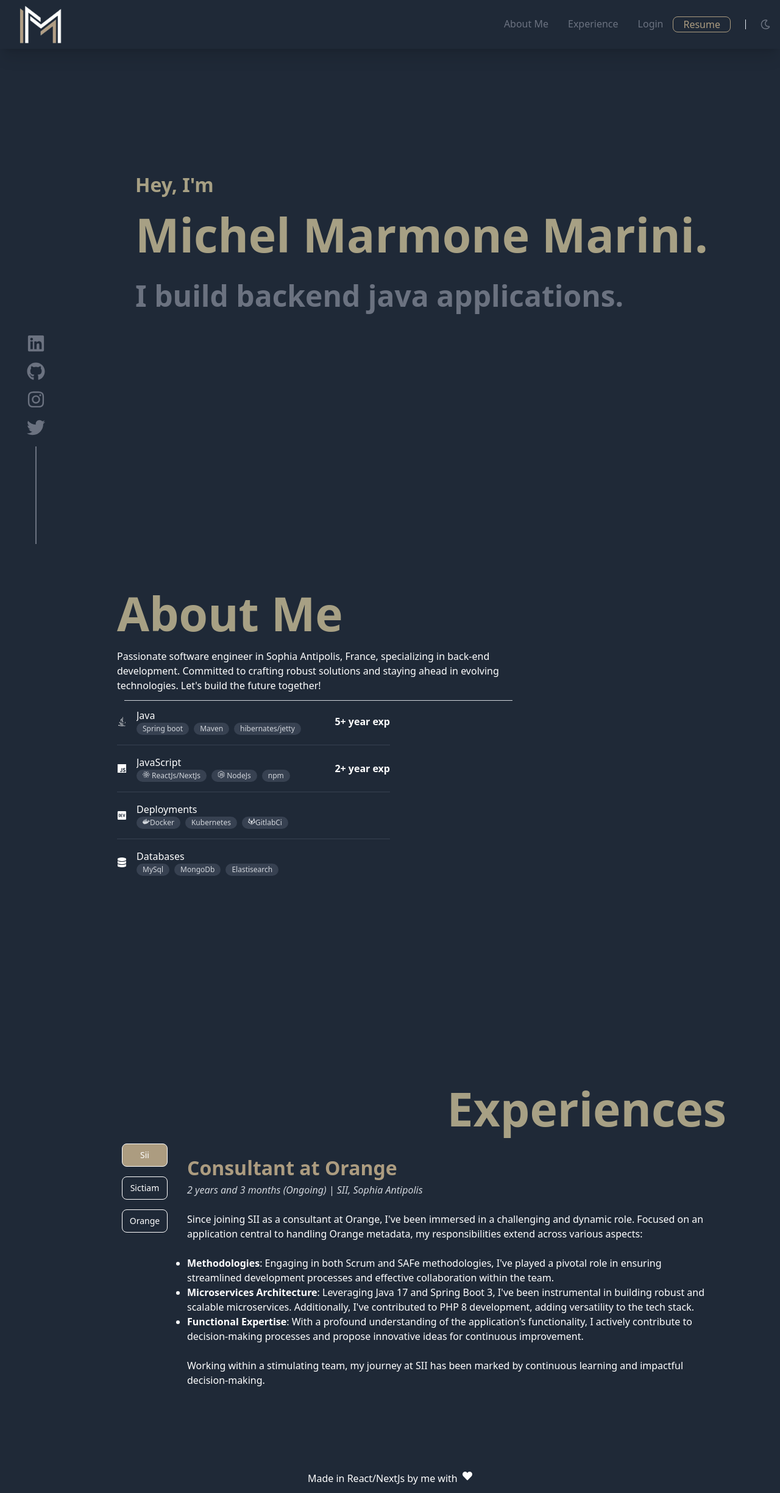
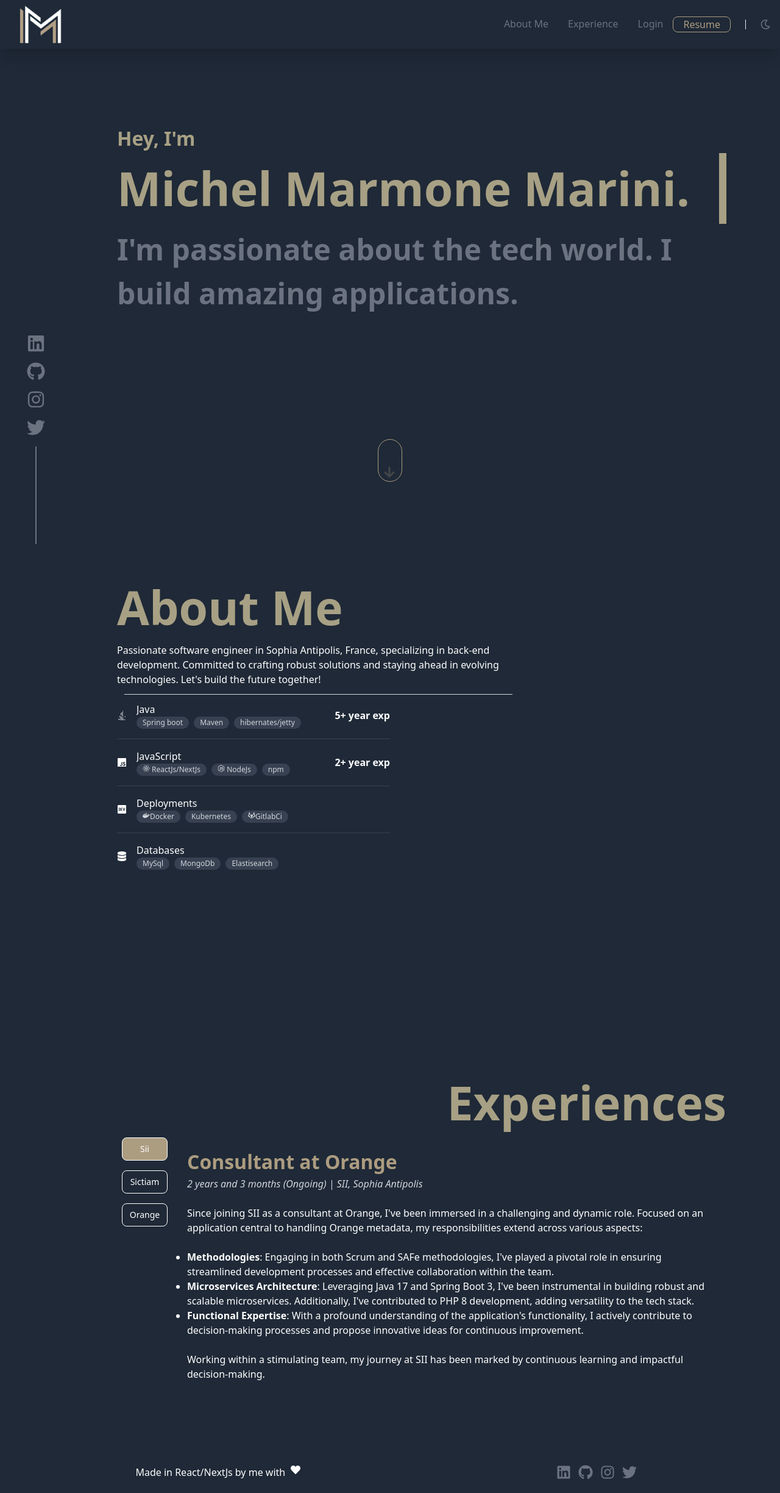
Before and after one commit to MMarmone/portfolio, a Next.js app: page / in a window 1280 px wide. Shown: the whole page at 61% size. Built offline with nearby package versions, Linux system fonts and the light colour scheme; a web font is replaced by a local one.

Commit message:
v1 without login

```diff
--- a/components/Footer.js
+++ b/components/Footer.js
@@ -9,9 +9,9 @@ const medias = [
   ]
 
 const Footer = () => (<footer>
-<div className="flex bottom-0 p-3 ">
+<div className="md:flex jusify-center flex-block bottom-0 p-3 ">
       <div className='flex ml-auto mr-auto dark:text-white text-black'>Made in React/NextJs by me with &nbsp;<FaHeart/></div>
-      <div className="md:hidden mr-1 ml-auto">
+      <div className="md:hiddenflex jusify-center mx-auto">
           <nav >
           {medias.map(({ link, icon, index }) => (
             <a key={index} href={link} className="inline-block mb-1">
--- a/components/content/AboutMe.js
+++ b/components/content/AboutMe.js
@@ -1,11 +1,7 @@
-import { useState } from 'react';
-import Image from 'next/image'
 import { FaJava, FaDocker,FaReact, FaNodeJs, FaJs, FaDev,FaGitlab, FaDatabase } from "react-icons/fa";
 import ScrollRevealImage from '../animation/ScrollRevealImage';
 
 const AboutMe = () => {
-
-
 
     const javaTech = [
         {icon:"",name:"Spring boot"},{icon:"",name:"Maven"},{icon:"",name:"hibernates/jetty"}
--- a/components/content/Introduction.js
+++ b/components/content/Introduction.js
@@ -1,7 +1,18 @@
 import React from 'react';
+import { FaArrowDown } from "react-icons/fa";
+
+const scrollToSection = () => {
+    // Remplacez 'sectionId' par l'ID de la section vers laquelle vous souhaitez faire défiler.
+    const section = document.getElementById('aboutMe');
+
+    if (section) {
+      section.scrollIntoView({ behavior: 'smooth' });
+    }
+  };
+
 
 const Introduction = () => {
-    return <section id='intro'>
+    return <><section id='introduction'>
         <div className='content-div'>
             <div>
                 <h3 className='font-bold' style={{'color' :'#a7a084'}}>
@@ -11,11 +22,16 @@ const Introduction = () => {
                 Michel Marmone Marini.
                 </h1>
                 <h2 className='font-bold text-gray-500'>
-                    I build backend java applications.
+                I'm passionate about the tech world. I build amazing applications.
                 </h2>
             </div>
         </div>
+
     </section>
+    <button className='flex flex-col justify-center m-auto w-10 moving-object-container rounded-full border-secondcolor border border-solid text-secondcolor p-2 '
+            onClick={scrollToSection}>
+        <FaArrowDown className='moving-object'/>
+    </button></>
 }
 
 export default Introduction;
--- a/pages/_app.js
+++ b/pages/_app.js
@@ -2,6 +2,7 @@
 import '../styles/global.css';
 import '../styles/typingAnimation.css'
 import '../styles/ScrollRevealImage.css';
+import '../styles/goDownAnimation.css'
 
 
 export default function App({ Component, pageProps }) {
--- a/styles/global.css
+++ b/styles/global.css
@@ -76,6 +76,10 @@ section {
   margin-bottom: auto;
 }
 
+#introduction{
+  height: 90vh;
+}
+
 /* Styles pour les écrans de taille "sm" et en dessous (600px) */
 @media only screen and (max-width: 600px) {
   .main {
@@ -88,6 +92,7 @@ section {
     display: block;
     height: 130vh;
   }
+
 }
 
 /* Styles pour les écrans de taille "md" (601px) à "lg" (1200px) */
--- /dev/null
+++ b/styles/goDownAnimation.css
@@ -0,0 +1,25 @@
+.moving-object-container {
+    position: relative;
+    height: 70px; /* Hauteur de la zone de déplacement */
+}
+
+.moving-object {
+    width: 20px;
+    height: 20px;
+    position: absolute;
+    animation: moveUpDown 2s linear infinite; /* 2s pour la durée de l'animation, linear pour une vitesse constante, infinite pour répéter en boucle */
+}
+
+  @keyframes moveUpDown {
+    0% {
+      transform: translateY(-20px); /* Position initiale (en haut) */
+    }
+    50% {
+      transform: translateY(5px); /* Position en bas */
+      opacity: 0.5;
+    }
+    100%{
+        transform: translateY(20px); /* Position en bas */
+        opacity: 0.25;
+    }
+  }
--- a/styles/typingAnimation.css
+++ b/styles/typingAnimation.css
@@ -3,33 +3,29 @@
     overflow: hidden;
     white-space: nowrap;
     border-right: 1vw solid #a7a084; /* Couleur du curseur */
-    animation: typing 3s steps(20, end) forwards;
+    animation: typing 15s steps(30, end) infinite;
 }
 
-.cursor {
-display: inline-block;
-vertical-align: middle;
-animation: cursor-blink 0.8s infinite;
-}
 
 @keyframes typing {
-    from, to {
+    0%, 100% {
         width: 0;
     }
-    20% {
+    3%, 9%, 15%{
+        border-right: none;
+    }
+    6%, 12%, 18%{
+        border-right: 1vw solid #a7a084;
+    }
+    20%, 30%, 40%, 50%, 60%, 70%, 80% {
+        width: 100%;
         border-right: 1vw solid #a7a084; /* Maintenir le curseur visible à mi-chemin */
     }
-    35% {
-        border-right: 1vw solid #a7a084; /* Maintenir le curseur visible à mi-chemin */
+    25%, 35%, 45%, 55%, 65%, 75%, 85%  {
+        width: 100%;
+        border-right: none; /* Maintenir le curseur visible à mi-chemin */
     }
-    60% {
-        border-right: 1vw solid #a7a084; /* Maintenir le curseur visible à mi-chemin */
-    }
-    75% {
-        border-right: 1vw solid #a7a084; /* Maintenir le curseur visible à mi-chemin */
-    }
-    100% {
+    95%{
         width: 100%;
-        border-right: none; /* Supprimer le curseur une fois le texte tapé entièrement */
     }
 }
```
